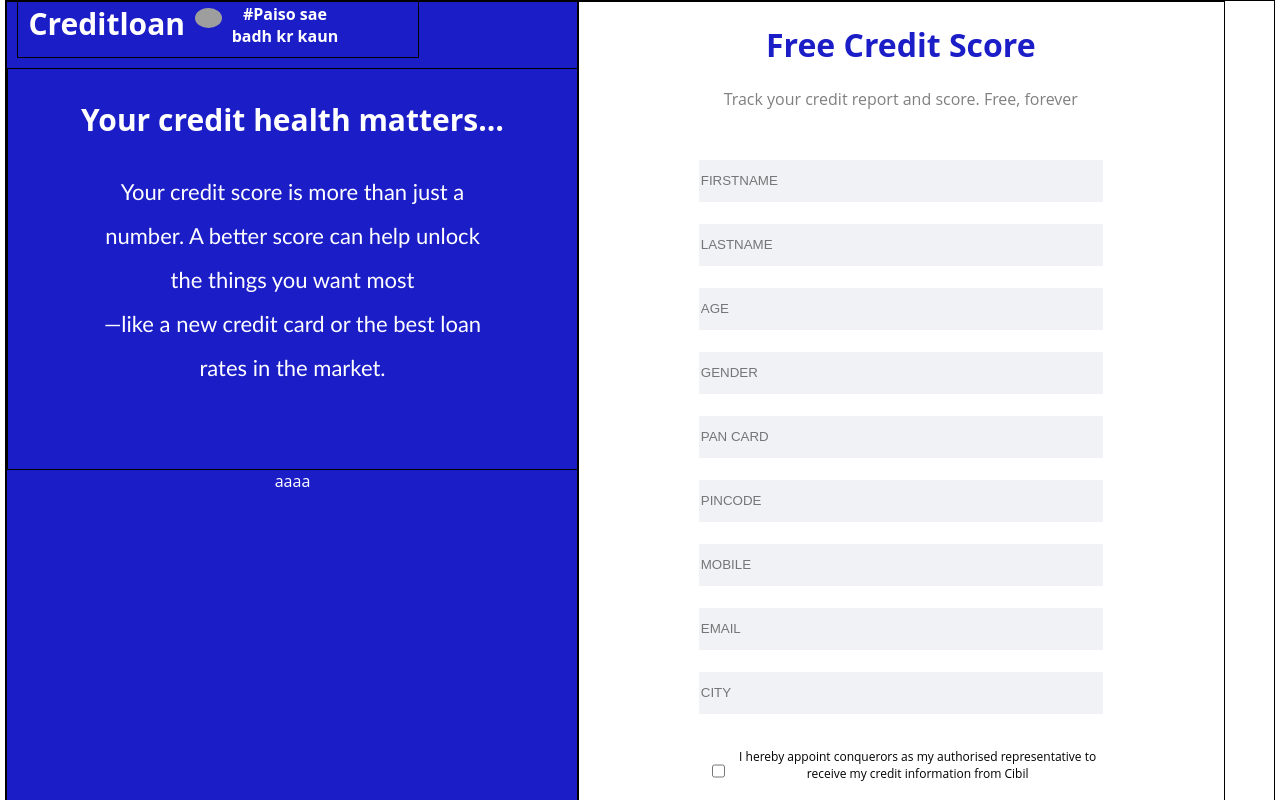
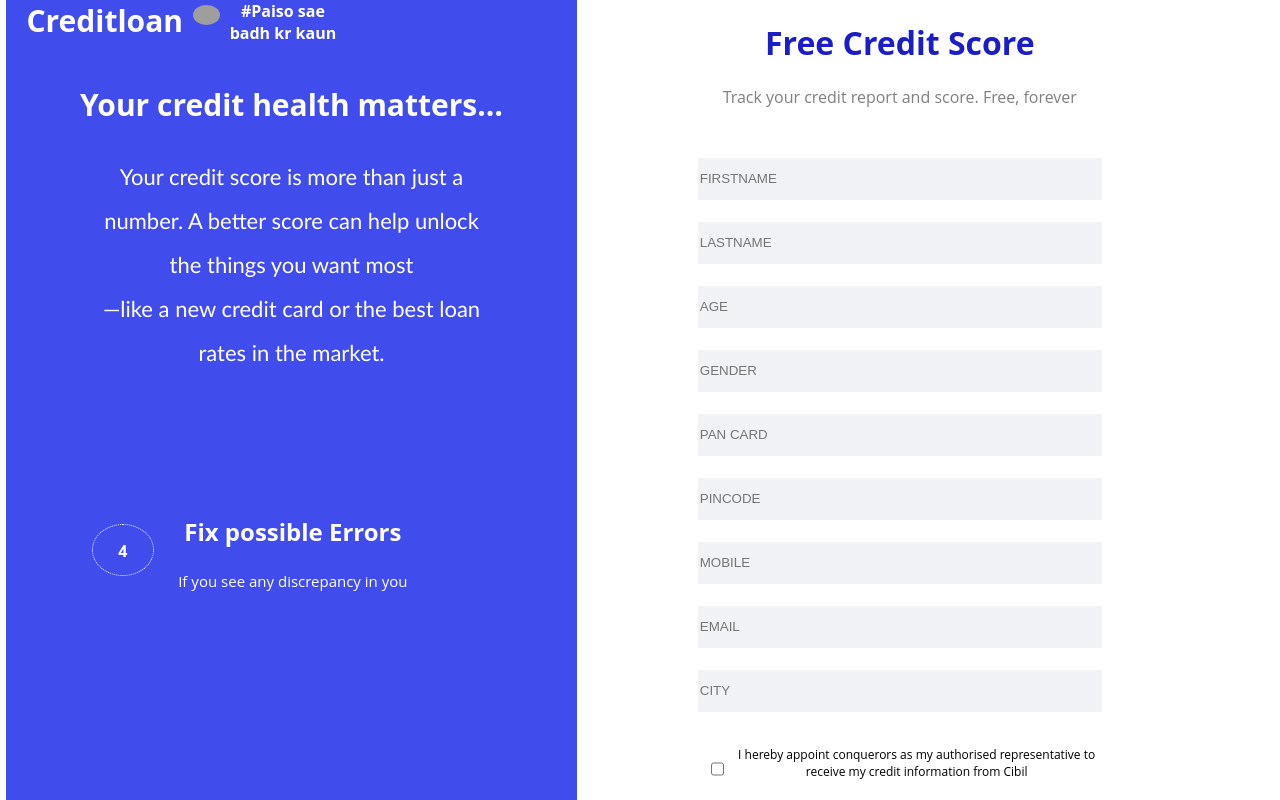
Before and after one commit to Milind74/creditcard, a React (Create React App) app in the folder client/: page / in a window 1280 px wide. Shown: the top 800 px of the page. Built offline with nearby package versions, Linux system fonts and the light colour scheme; grey boxes are pictures that could not be loaded.

Commit message:
done work of form

```diff
--- /dev/null
+++ b/client/src/Components/Form/Carousel.jsx
@@ -0,0 +1,114 @@
+import { useState, useRef, useEffect } from "react";
+/* import { IoIosArrowForward } from "react-icons/io"; */
+
+import style from "./Carousel.module.css";
+export const Carousel = () => {
+  const [index, setIndex] = useState(0);
+  const timeoutRef = useRef(null);
+  const colors = new Array(4).fill(0);
+  const head = [
+    {
+      h1: "Fix possible Errors",
+      p: "If you see any discrepancy in your credit history, we can help get it corrected from the Bureau.",
+    },
+    {
+      h1: "Fix possible Errors",
+      p: "If you see any discrepancy in your credit history, we can help get it corrected from the Bureau.",
+    },
+    {
+      h1: "Fix possible Errors",
+      p: "If you see any discrepancy in your credit history, we can help get it corrected from the Bureau.",
+    },
+    {
+      h1: "Fix possible Errors",
+      p: "If you see any discrepancy in your credit history, we can help get it corrected from the Bureau.",
+    },
+  ];
+  const delay = 1500;
+
+  function resetTimeout() {
+    if (timeoutRef.current) {
+      clearTimeout(timeoutRef.current);
+    }
+  }
+
+  useEffect(() => {
+    resetTimeout();
+    timeoutRef.current = setTimeout(
+      () =>
+        setIndex((prevIndex) =>
+          prevIndex === colors.length - 1 ? 0 : prevIndex + 1
+        ),
+      delay
+    );
+
+    return () => {
+      resetTimeout();
+    };
+  }, [index]);
+
+  return (
+    <div className={style.slideshow}>
+      <div
+        className={style.slideshowSlider}
+        style={{ transform: `translate3d(${-index * 100}%, 0, 0)` }}
+      >
+        <div className={style.slide}>
+          <div className={style.slidechild1}>
+            <div className={style.slidechild}><h4 style={{textAlign:"center",marginTop:"15px"}}>1</h4></div>
+            <div className={style.slidechild3}>
+              <h2>Track your Credit Health</h2>
+
+              <p style={{fontSize:"15px"}}>
+              Fill the form on the right just once &<br /> monitor your credit
+              score for <br /> free without
+               any hassles.
+              </p>
+            </div>
+          </div>
+        </div>
+        <div className={style.slide}>
+          <div className={style.slidechild1}>
+            <div className={style.slidechild}><h4 style={{textAlign:"center",marginTop:"15px"}}>2</h4></div>
+            <div className={style.slidechild3}>
+              <h2>Get deep Insights</h2>
+
+              <p style={{fontSize:"15px"}}>
+              See what makes your score <br />  change & ways to improve
+              your <br /> credit health.
+              </p>
+            </div>
+          </div>
+        </div>
+        <div className={style.slide}>
+          <div className={style.slidechild1}>
+            <div className={style.slidechild}><h4 style={{textAlign:"center",marginTop:"15px"}}>3</h4></div>
+            <div className={style.slidechild3}>
+              <h2>Make Better Decisions</h2>
+
+              <p style={{fontSize:"15px"}}>
+              Personalised recommendations <br />
+             based  on your  credit history <br />
+              to help you
+              save <br /> money &
+              spend wisely.
+              </p>
+            </div>
+          </div>
+        </div>
+        <div className={style.slide}>
+          <div className={style.slidechild1}>
+            <div className={style.slidechild}><h4 style={{textAlign:"center",marginTop:"15px"}}>4</h4></div>
+            <div className={style.slidechild3}>
+              <h2>Fix possible Errors</h2>
+
+              <p style={{fontSize:"15px"}}>
+                If you see any discrepancy in you
+              </p>
+            </div>
+          </div>
+        </div>
+      </div>
+    </div>
+  );
+};
--- /dev/null
+++ b/client/src/Components/Form/Carousel.module.css
@@ -0,0 +1,40 @@
+.slideshow{
+    margin: 0 auto;
+    overflow: hidden;
+    max-width: 400px;
+    padding: 20px;
+}
+.slideshowSlider{
+    white-space: nowrap;
+    transition: ease 1000ms;
+}
+.slide{
+    display: inline-block;
+    height: 200px;
+    width: 100%;
+    border-radius: 40px;
+  }
+  .slidechild1{
+    width:100%;
+    height: 200px;
+    /* border: 1px solid black; */
+    display: flex;
+    justify-content: space-around;
+    align-items: flex-start;
+  }
+  .slidechild{
+      width: 70px;
+      height: 50px;
+      /* height: 300px; */
+      border: 1px dotted white;
+      border-radius: 50%;
+      margin-top: 20px;
+  }
+.slidechild3{
+    width: 80%;
+    height: 200px;
+    /* border: 1px solid black; */
+    margin-right: 60px;
+    margin-top: -10px;
+    line-height: 1.5;
+}
--- a/client/src/Components/Form/Form.module.css
+++ b/client/src/Components/Form/Form.module.css
@@ -1,7 +1,7 @@
 .container{
     width:99%;
     height: 1000px;
-    border: 1px solid black;
+    /* border: 1px solid black; */
     display:  grid;
     grid-template-columns: 45% 51%;
     margin: auto;
@@ -10,7 +10,7 @@
 }
 
 .rightside{
-    border: 1px solid black;
+    /* border: 1px solid black; */
     width:100% ;
     height: 1000px;
 
@@ -44,12 +44,12 @@
 }
 
 .leftside{
-    border: 1px solid black;
+    /* border: 1px solid black; */
     width:100% ;
     height: 1000px;
     color: white;
     font-family: 'Open Sans', sans-serif;
-    background-color: #1b1dc7;
+    background-color:#404CEC;
     ;
 }
 
@@ -59,7 +59,7 @@
     margin: 10px;
     color:  white;
     margin-top:-10px ;
-    border: 1px solid black;
+    /* border: 1px solid black; */
 
 }
 
@@ -89,7 +89,7 @@
 .leftchilddiv2{
     /* width: 400px ; */
     height: 400px;
-    border:  1px solid black;
+    /* border:  1px solid black; */
     margin: auto;
     text-decoration-line: inherit;
     text-align: center;
--- a/client/src/Components/Form/Formdata.jsx
+++ b/client/src/Components/Form/Formdata.jsx
@@ -1,6 +1,7 @@
 import React, { useState, useEffect } from "react";
 import axios from "axios";
 import styles from "./Form.module.css";
+import { Carousel } from "./Carousel";
 
 const FormData = () => {
   const [details, setDetails] = useState({
@@ -54,7 +55,7 @@
     </p>
   </div>
   <div>
-    aaaa
+    <Carousel/>
   </div>
 
 
@@ -193,6 +194,7 @@
       <div>
 
 
+
             </div>
     </div>
 
```
